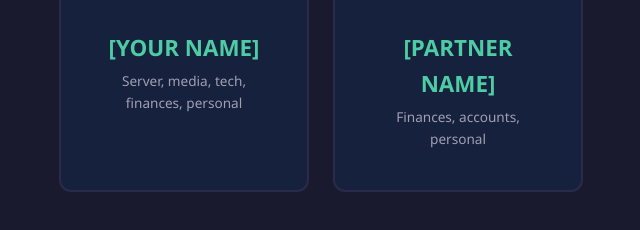
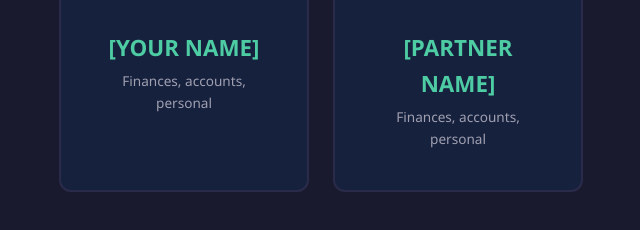
Before and after one commit to jlaprade-git/family-reference-template, a plain HTML site: page wiki/index.html in a window 1280 px wide. Shown: the part 372-602 px from the top of the page, 319-959 px from the left. Drawn offline with Linux system fonts and the light colour scheme.

Commit message:
Add screenshots to README and fix landing page text
Add four screenshots of the template to the README, replace a leftover
"Server, media, tech" description on the landing page, and make links
inside callout boxes readable on the dark theme.

Co-Authored-By: Claude Sonnet 5.5 <noreply@anthropic.com>

```diff
--- a/wiki/css/style.css
+++ b/wiki/css/style.css
@@ -400,3 +400,6 @@ li { margin-bottom: 0.25rem; }
   }
   .card-grid { grid-template-columns: 1fr; }
 }
+
+/* Readable links inside callout boxes */
+.crit-box a, .info-box a, .warn-box a { color: var(--green); }
--- a/wiki/index.html
+++ b/wiki/index.html
@@ -14,7 +14,7 @@
     <div class="landing-cards">
       <a href="person1.html" class="landing-card">
         <div class="name">[YOUR NAME]</div>
-        <div class="detail">Server, media, tech, finances, personal</div>
+        <div class="detail">Finances, accounts, personal</div>
       </a>
       <a href="person2/index.html" class="landing-card">
         <div class="name">[PARTNER NAME]</div>
```
Also changed, not shown: docs/screenshots/01-landing.png (added), docs/screenshots/02-person-home.png (added), docs/screenshots/03-first-steps.png (added), docs/screenshots/04-legal.png (added), 1 other file.
